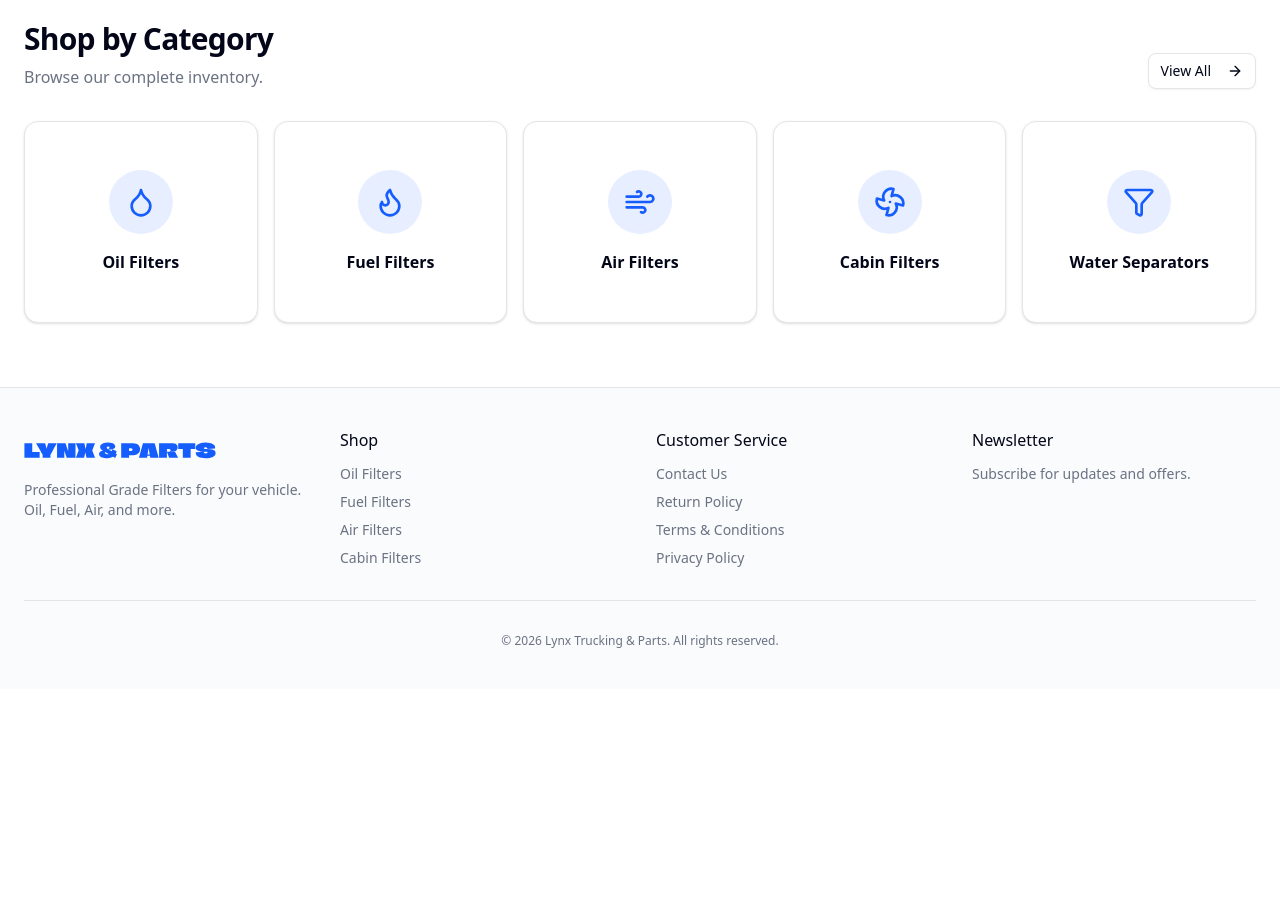
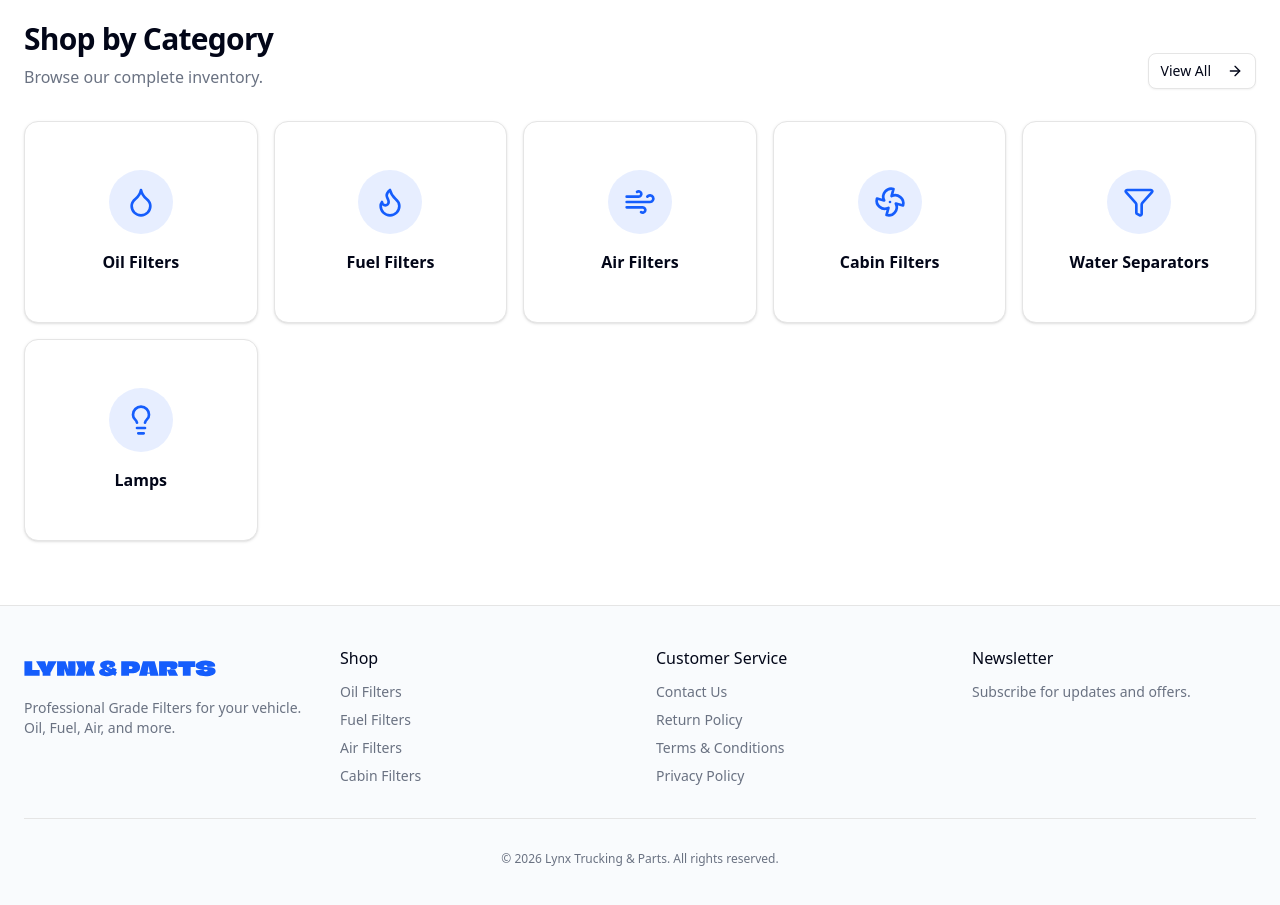
Before and after one commit to QASchoolUSA/Coralfly-Filters, a Next.js app: page / in a window 1280 px wide. Shown: the part 1400-2305 px from the top of the page. Before the commit the page ends 2089 px from the top, so only its background shows below. Built offline with nearby package versions, Linux system fonts and the light colour scheme.

Commit message:
feat: Add Lamps category to homepage and product browser filters

```diff
--- a/app/page.tsx
+++ b/app/page.tsx
@@ -1,6 +1,6 @@
 import Link from "next/link"
 import { Metadata } from "next"
-import { Search, ArrowRight, ShieldCheck, Truck, Clock, Droplet, Flame, Wind, Fan, Filter } from "lucide-react"
+import { Search, ArrowRight, ShieldCheck, Truck, Clock, Droplet, Flame, Wind, Fan, Filter, Lightbulb } from "lucide-react"
 import { Button } from "@/components/ui/button"
 import { Input } from "@/components/ui/input"
 import { Card, CardContent } from "@/components/ui/card"
@@ -146,6 +146,7 @@ export default function Home() {
               { name: 'Air Filters', slug: 'air-filter', icon: Wind },
               { name: 'Cabin Filters', slug: 'cabin-air-filter', icon: Fan },
               { name: 'Water Separators', slug: 'fuel-water-separator', icon: Filter },
+              { name: 'Lamps', slug: 'lamp', icon: Lightbulb },
             ].map((cat) => (
               <Link key={cat.slug} href={`/shop?type=${cat.slug}`}>
                 <Card className="h-full hover:shadow-lg transition-shadow cursor-pointer hover:border-primary/50">
--- a/components/ProductBrowser.tsx
+++ b/components/ProductBrowser.tsx
@@ -28,6 +28,7 @@ const CATEGORIES = [
     { label: 'Air Filters', value: 'air-filter' },
     { label: 'Cabin Filters', value: 'cabin-air-filter' },
     { label: 'Water Separators', value: 'fuel-water-separator' },
+    { label: 'Lamps', value: 'lamp' },
 ]
 
 const VEHICLES = [
```
